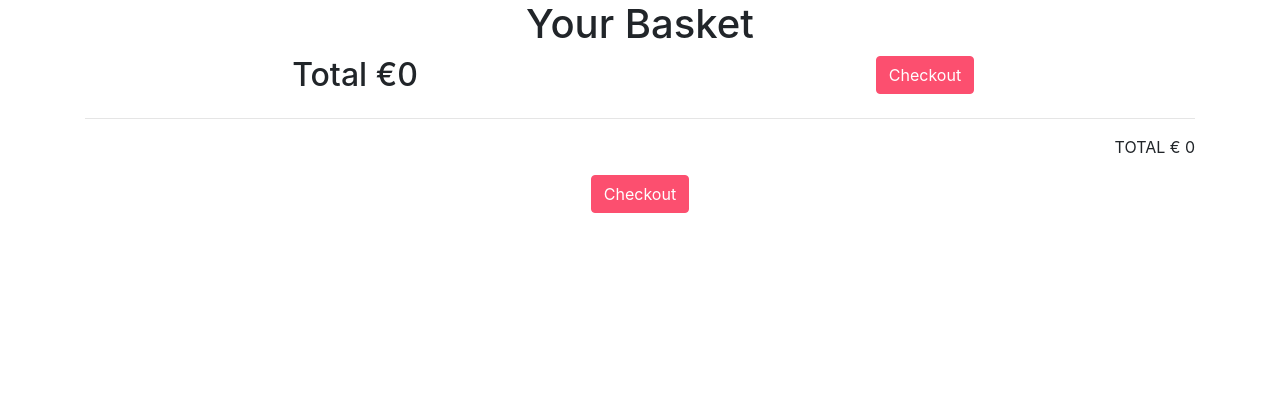
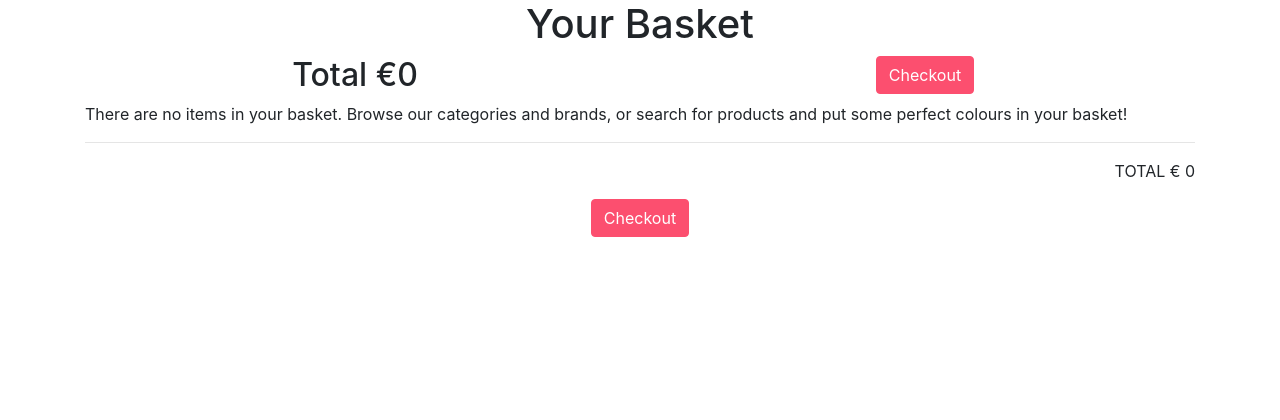
Before and after one commit to Alicja-Malinowska/ColourPerfect-e-commerce, a Django app: page /basket/ in a window 1280 px wide. Shown: the part 92-512 px from the top of the page. Run offline with Django 3.2, Linux system fonts and the light colour scheme; data comes from the database, SQL or seed files in the repository; some libraries are stand-ins or nearby versions.

Commit message:
empty tag added to the basket

```diff
--- a/basket/templates/basket.html
+++ b/basket/templates/basket.html
@@ -38,6 +38,9 @@
             <a href="{% url 'delete' product.item_id %}">Delete</a>
         </div>
     </div>
+
+    {% empty %}
+    <p>There are no items in your basket. Browse our categories and brands, or search for products and put some perfect colours in your basket!</p>
     {% endfor %}
 
     <hr>
```
